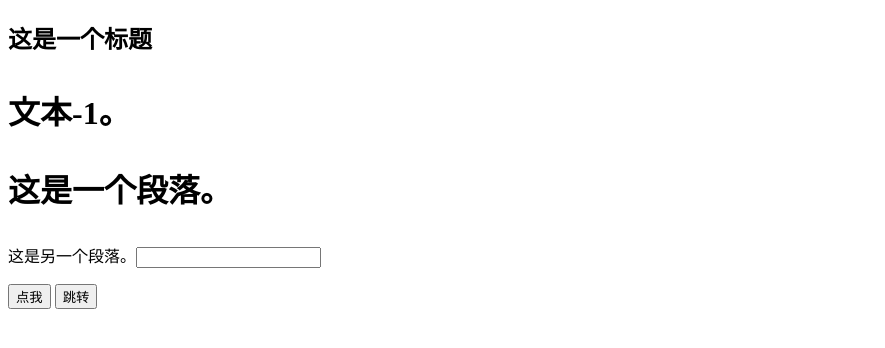
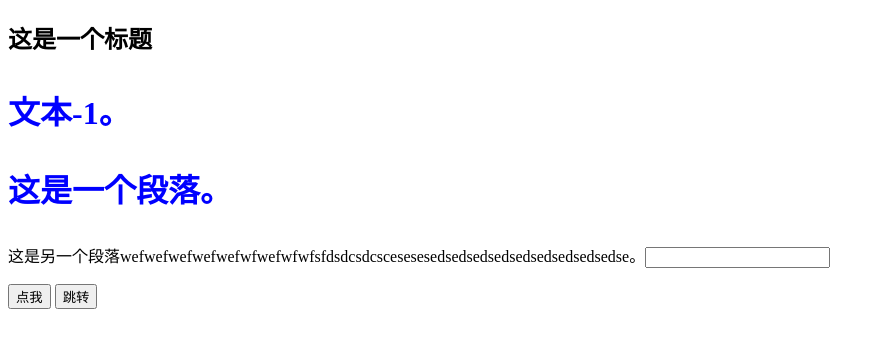
Before and after one commit to x266235/tt, a plain HTML site: page index.html in a window 1280 px wide. Both pictures are taken after a click on the button "点我". Shown: the whole page, without its empty margins (0-885 px from the left). Drawn offline with nearby package versions, Linux system fonts and the light colour scheme.

Commit message:
Update index.html

```diff
--- a/index.html
+++ b/index.html
@@ -9,6 +9,7 @@
   .important {
     font-weight:bold;
     font-size:xx-large;
+    color:blue;
 
   }
 </style>
@@ -30,7 +31,7 @@ $(document).ready(function(){
 <body>
 <h2>这是一个标题</h2>
 <p class="tt" style="position:relative">这是一个段落。</p>
-<p>这是另一个段落。<input type="text" id="ip"></p>
+<p>这是另一个段落wefwefwefwefwefwfwefwfwfsfdsdcsdcscesesesedsedsedsedsedsedsedsedsedse。<input type="text" id="ip"></p>
 <button id="btn">点我</button>
 <button id="btn2">跳转</button>
 </body>
```
